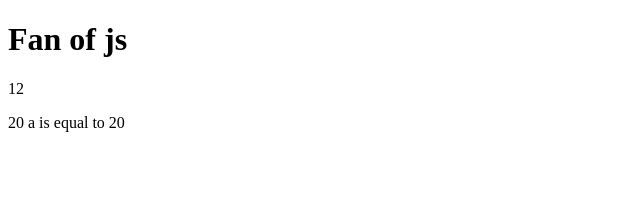
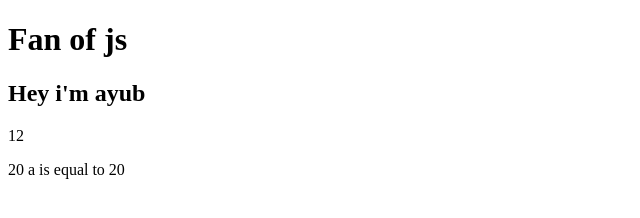
Before and after one commit to ayub6717/JavaScript, a plain HTML site: page js.html in a window 1280 px wide. Shown: the whole page, without its empty margins (0-640 px from the left). Drawn offline with Linux system fonts and the light colour scheme.

Commit message:
litte change

```diff
--- a/js.html
+++ b/js.html
@@ -7,6 +7,7 @@
 </head>
 <body>
     <h1>Fan of js</h1>
+    <h2>Hey i'm ayub</h2>
     <p id="demo"></p>
     <script src="Js-Output.js"></script>
     <script src="Function.js"></script>
```
